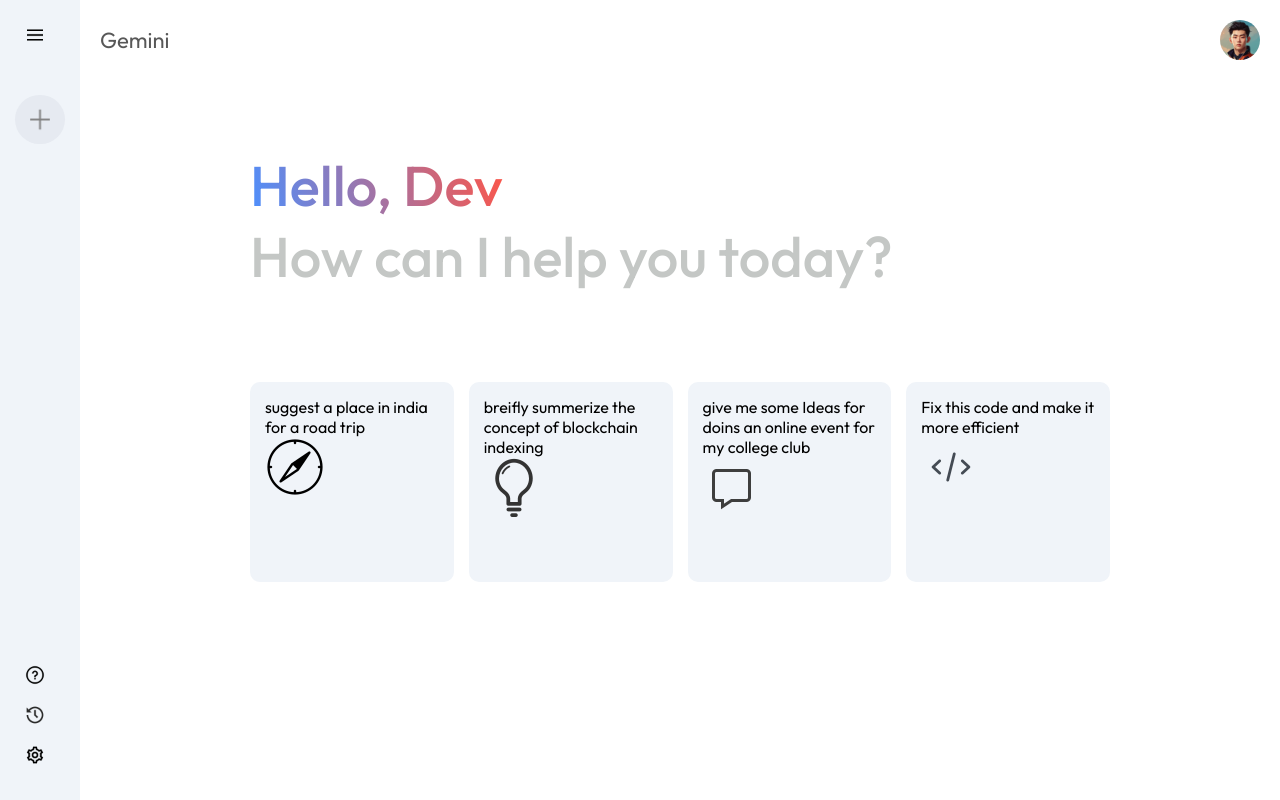
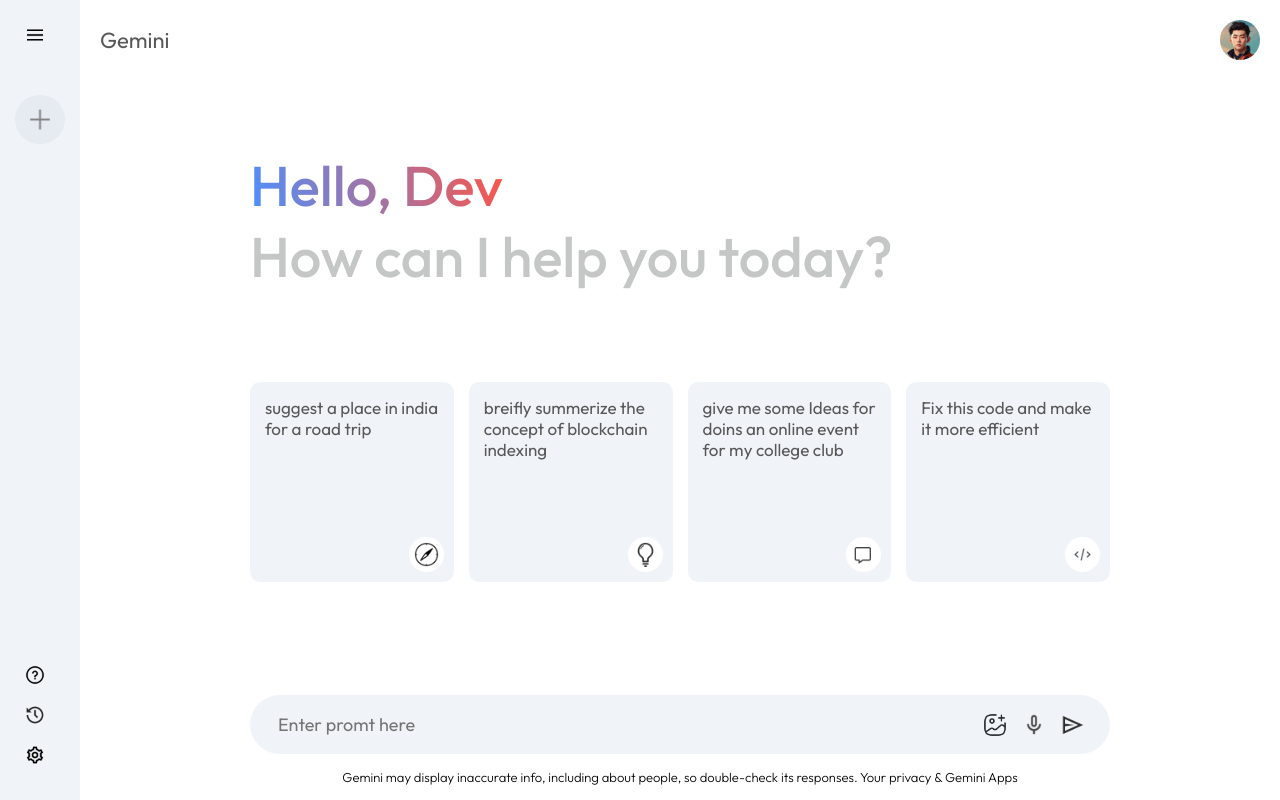
Before and after one commit to puneet-chandna/gemini, a React (Vite) app: page / in a window 1280 px wide. Built offline with nearby package versions, Linux system fonts and the light colour scheme.

Commit message:
implimented search barcode and css for it

```diff
--- a/src/components/main/Main.css
+++ b/src/components/main/Main.css
@@ -39,6 +39,7 @@
     background: -webkit-linear-gradient(16deg , #4b90ff, #ff5546);
     -webkit-background-clip: text;
     -webkit-text-fill-color: transparent;
+
 }
 
 .main .cards{
@@ -55,3 +56,67 @@
     position: relative;
     cursor: pointer;
 }
+.main .card img {
+    width: 35px;
+    padding: 5px;
+    position: absolute;
+    background-color: white;
+    border-radius: 20px;
+    bottom: 10px;
+    right :10px;
+
+}
+.main .card p{
+    color: #585858;
+    font-size: 17px;
+}
+.main .card:hover{
+    background-color: #dfe4ea;
+}
+.main_bottom{
+    position: absolute;
+    bottom: 0;
+    width: 100%;
+    max-width: 900px;
+    padding:0px 20px;
+    margin:auto;
+
+}
+
+.search_box{
+    display: flex;
+    align-items: center;
+    justify-content: space-between;
+    gap: 20px;
+    background-color: #f0f4f9;
+    padding: 10px 20px;
+    border-radius: 50px;
+}
+.search_box img{
+    width: 24px;
+    cursor: pointer;
+}
+.search_box input{
+    flex: 1;
+    background-color: transparent;
+    border: none;
+    outline: none;
+    padding: 8px;
+    font-size: 18px;
+
+}
+
+.search_box div{
+    display: flex;
+    align-items: center;
+    gap: 15px;
+    padding: 5px;
+    cursor: pointer;
+}
+
+.main .bottom_info{
+    font-size: 13px;
+    margin : 15px auto;
+    text-align: center;
+    font-weight: 280 ;
+}
--- a/src/components/main/Main.jsx
+++ b/src/components/main/Main.jsx
@@ -38,6 +38,19 @@
                     </div>
 
                 </div>
+                <div className="main_bottom">
+                    <div className="search_box">
+                        <input type="text" placeholder="Enter promt here"/>
+                        <div>
+                            <img src={assets.gallery_icon} alt="" />
+                            <img src={assets.mic_icon} alt="" />
+                            <img src={assets.send_icon} alt="" />
+                        </div>
+                    </div>
+                    <p className="bottom_info">
+                        Gemini may display inaccurate info, including about people, so double-check its responses. Your privacy & Gemini Apps
+                    </p>
+                </div>
             </div>
         </div>
     );
```
